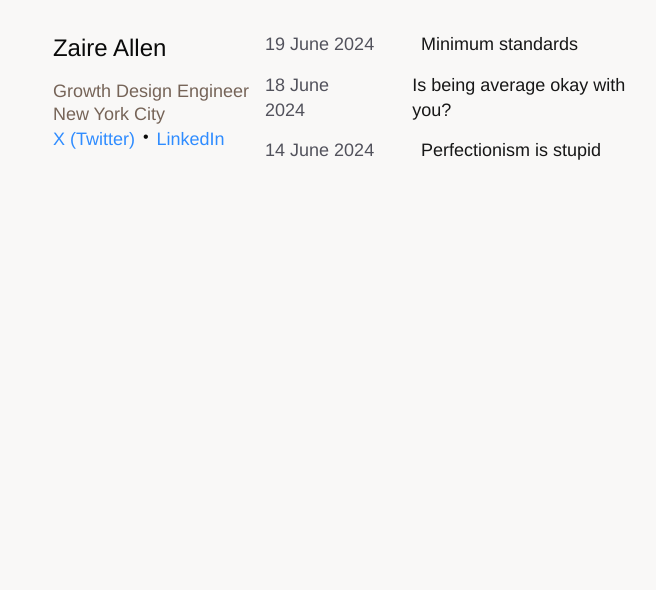
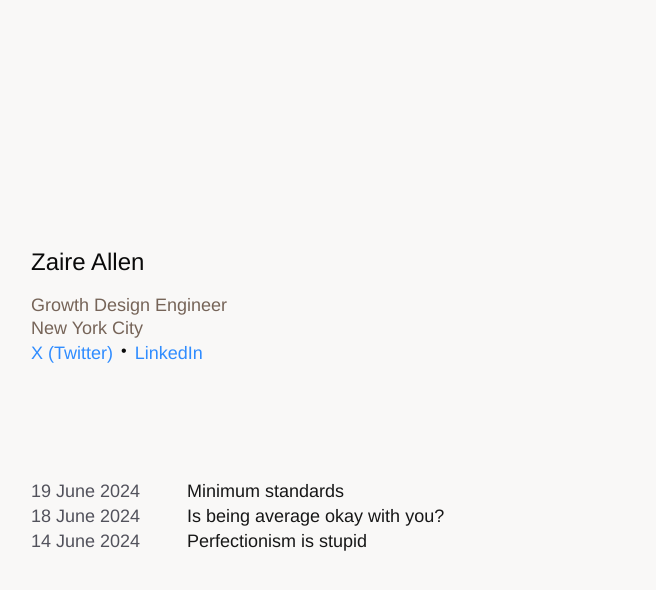
Before and after one commit to zaireprofitable/journal, a Next.js app: page /dashboard in a window 1280 px wide. Shown: the top 590 px of the page, without its empty margins (289-945 px from the left). Built offline with nearby package versions, Linux system fonts and the light colour scheme; a web font is replaced by a local one.

Commit message:
fixing routing

```diff
--- a/package.json
+++ b/package.json
@@ -13,6 +13,7 @@
     "@radix-ui/react-dialog": "^1.1.6",
     "@radix-ui/react-label": "^2.1.2",
     "@radix-ui/react-slot": "^1.1.2",
+    "@workos-inc/node": "^7.44.0",
     "class-variance-authority": "^0.7.1",
     "clsx": "^2.1.1",
     "lucide-react": "^0.483.0",
--- a/src/app/dashboard/page.tsx
+++ b/src/app/dashboard/page.tsx
@@ -3,14 +3,12 @@ import { JournalList } from "@/components/ui/journal_list"
 
 export default function Dashboard() {
   return (
-    <div className="min-h-screen max-w-screen-lg mx-auto p-8 flex flex-col">
+    <div className="min-h-screen mx-auto p-8 flex flex-col">
 
-      <div className="max-w-screen-640px mx-auto flex flex-row gap-4">
-        <ProfileInfo />
-
-        <JournalList />
-      </div>
-
+        <div className="max-w-[640px] mx-auto my-auto flex flex-col gap-24">
+          <ProfileInfo />
+          <JournalList />
+        </div>
 
     </div>
   )
--- /dev/null
+++ b/src/app/journal/layout.tsx
@@ -0,0 +1,17 @@
+import type { Metadata } from "next";
+import { Geist, Geist_Mono } from "next/font/google";
+import "./globals.css";
+
+
+export const metadata: Metadata = {
+    title: "Create Next App",
+    description: "Generated by create next app",
+  };
+
+export default function JournalLayout({ children }) {
+    return (
+      <div>
+        {children}
+      </div>
+    );
+  }
--- /dev/null
+++ b/src/app/journal/page.tsx
@@ -0,0 +1,7 @@
+import * as React from "react"
+
+const JournalPage = () => {
+    return (
+        <div>JournalPage</div>
+    )
+}
--- /dev/null
+++ b/src/code_journal.md
@@ -0,0 +1 @@
+23/03/25 - started the project, having some issues getting my head around tailwind and positioning.
--- a/src/components/ui/journal_list.tsx
+++ b/src/components/ui/journal_list.tsx
@@ -1,10 +1,13 @@
+import Link from "next/link"
 import * as React from "react"
 
 
 const JournalList = () => {
     return (
-        <div className="w-96 inline-flex flex-col justify-start items-start gap-4">
-    <div className="inline-flex justify-start items-center gap-11">
+    <div className="w-full">
+        <Link href="/journal/minimum-standards">
+            <div className="inline-flex flex-col justify-start items-start gap-4">
+                <div className="inline-flex justify-start items-center gap-11 journal-list-item">
                     <div className="w-28 inline-flex flex-col justify-start items-start gap-1">
                     <div className="self-stretch justify-start text-zinc-600 text-lg font-medium font-['Helvetica_Neue'] leading-snug">19 June 2024</div>
                 </div>
@@ -12,7 +15,11 @@ const JournalList = () => {
                     <div className="self-stretch justify-start text-neutral-900 text-lg font-medium font-['Helvetica_Neue'] leading-snug">Minimum standards</div>
                 </div>
                 </div>
-    <div className="self-stretch inline-flex justify-start items-center gap-11">
+            </div>
+        </Link>
+
+        <Link href="/journal/is-being-average-okay-with-you">
+            <div className="self-stretch inline-flex justify-start items-center gap-11 journal-list-item">
                 <div className="w-28 inline-flex flex-col justify-start items-start gap-1">
                 <div className="self-stretch justify-start text-zinc-600 text-lg font-medium font-['Helvetica_Neue'] leading-snug">18 June 2024</div>
             </div>
@@ -20,7 +27,10 @@ const JournalList = () => {
                     <div className="self-stretch justify-start text-neutral-900 text-lg font-medium font-['Helvetica_Neue'] leading-snug">Is being average okay with you?</div>
                 </div>
             </div>
-    <div className="inline-flex justify-start items-center gap-11">
+        </Link>
+
+        <Link href="/journal/perfectionism-is-stupid">
+            <div className="inline-flex justify-start items-center gap-11 journal-list-item">
                 <div className="w-28 inline-flex flex-col justify-start items-start gap-1">
                     <div className="self-stretch justify-start text-zinc-600 text-lg font-medium font-['Helvetica_Neue'] leading-snug">14 June 2024</div>
                 </div>
@@ -28,6 +38,7 @@ const JournalList = () => {
                     <div className="self-stretch justify-start text-neutral-900 text-lg font-medium font-['Helvetica_Neue'] leading-snug">Perfectionism is stupid</div>
                 </div>
             </div>
+        </Link>
     </div>
     )
 }
```
Also changed, not shown: src/app/journal/[slug]/page.tsx (added), 2 other files (tests, documents, lock files or other folders). Lines whose indentation alone changed are shown as unchanged.
